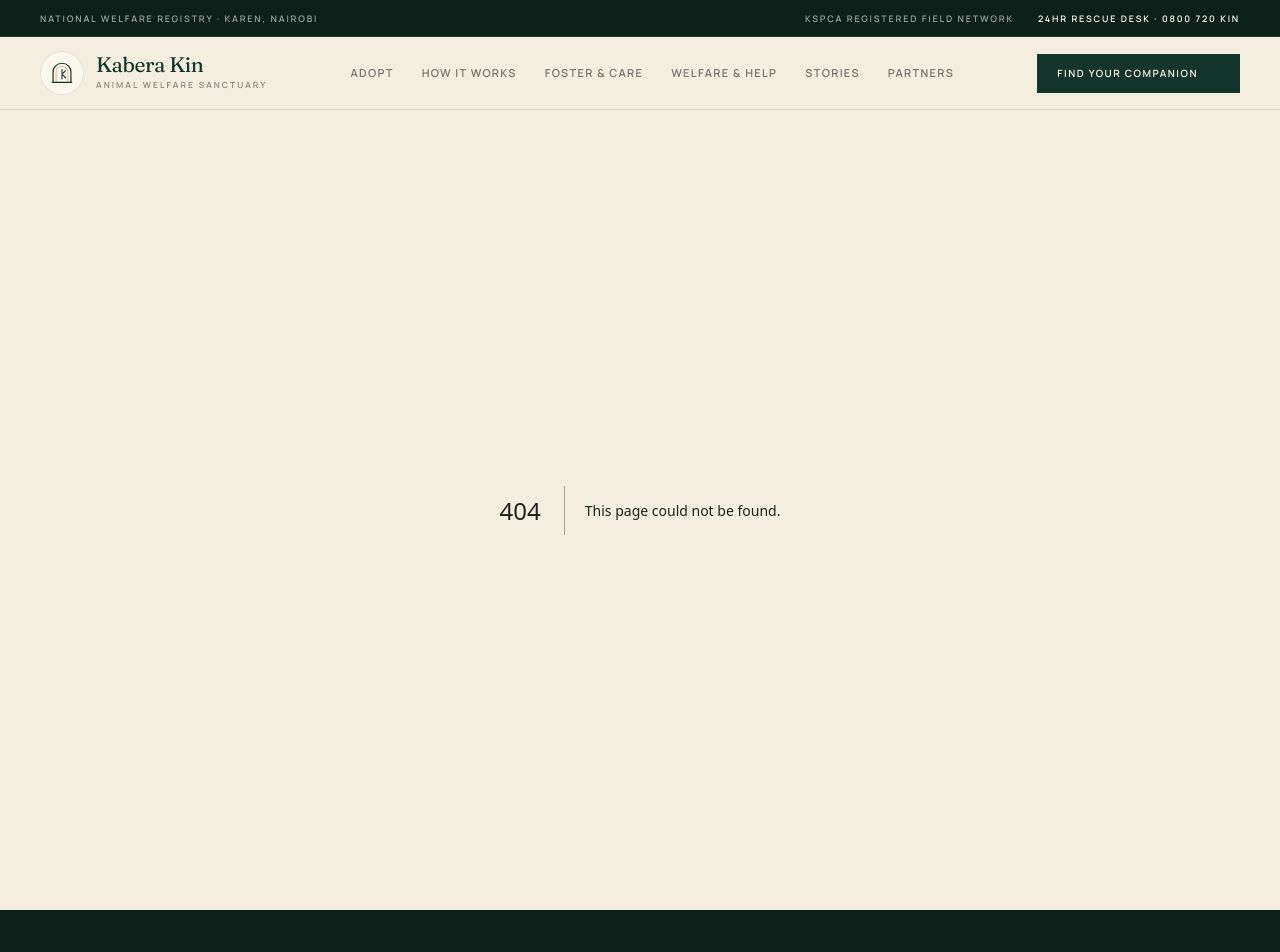
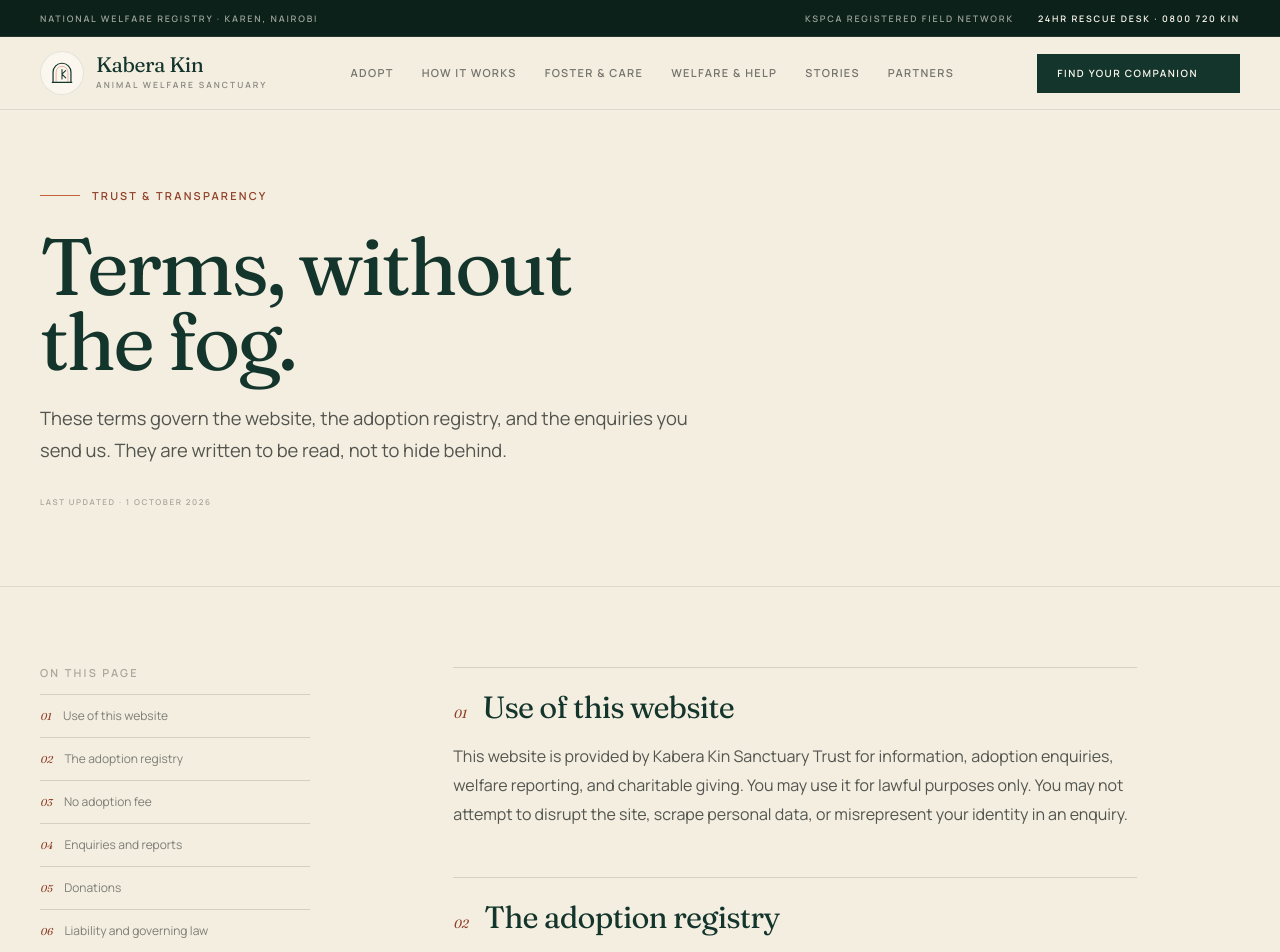
Before and after one commit to jeffkaberagithara-guru/kabera-kin, a Next.js app: page /terms in a window 1280 px wide. Before the commit this address had no page. Shown: the top 952 px of the page. Built offline with nearby package versions, Linux system fonts and the light colour scheme.

Commit message:
feat: add terms of use page

```diff
--- /dev/null
+++ b/src/app/terms/page.tsx
@@ -0,0 +1,65 @@
+import type { Metadata } from "next";
+import { LegalPage } from "@/components/legal-page";
+
+export const metadata: Metadata = {
+  title: "Terms of use",
+  description:
+    "The terms governing use of the Kabera Kin website, adoption registry, and enquiry forms.",
+};
+
+const sections = [
+  {
+    id: "website",
+    title: "Use of this website",
+    paragraphs: [
+      "This website is provided by Kabera Kin Sanctuary Trust for information, adoption enquiries, welfare reporting, and charitable giving. You may use it for lawful purposes only. You may not attempt to disrupt the site, scrape personal data, or misrepresent your identity in an enquiry.",
+    ],
+  },
+  {
+    id: "registry",
+    title: "The adoption registry",
+    paragraphs: [
+      "Every profile is published in good faith and verified by a welfare officer at the time of publication. Medical and behavioural information may change. A profile is an invitation to a conversation, not an offer of placement. Kabera Kin reserves the right to decline any application.",
+    ],
+  },
+  {
+    id: "no-fee",
+    title: "No adoption fee",
+    paragraphs: [
+      "Kabera Kin does not charge a fee for adoption and does not sell animals. Adopters are responsible for routine costs after placement, including food, routine veterinary care, and any insurance they choose. We never make placement conditional on a donation.",
+    ],
+  },
+  {
+    id: "enquiries",
+    title: "Enquiries and reports",
+    paragraphs: [
+      "Submitting an enquiry does not create a contract or guarantee a response beyond our stated service levels. Welfare reports are triaged by urgency. The website form is not monitored continuously; for an animal in immediate danger, call the 24-hour desk on 0800 720 KIN.",
+    ],
+  },
+  {
+    id: "donations",
+    title: "Donations",
+    paragraphs: [
+      "Gifts are received by Kabera Kin Sanctuary Trust and applied to the sanctuary's charitable objects. Restricted gifts to the medical fund are ring-fenced and reported in the annual audited allocation. Donations are non-refundable except in the case of an administrative error; contact us within fourteen days.",
+    ],
+  },
+  {
+    id: "liability",
+    title: "Liability and governing law",
+    paragraphs: [
+      "We take reasonable care to keep information accurate, but the website is provided without warranties of any kind. To the extent permitted by law, Kabera Kin is not liable for indirect or consequential loss arising from use of the site. These terms are governed by the laws of Kenya.",
+    ],
+  },
+];
+
+export default function TermsPage() {
+  return (
+    <LegalPage
+      eyebrow="Trust & transparency"
+      title="Terms, without the fog."
+      intro="These terms govern the website, the adoption registry, and the enquiries you send us. They are written to be read, not to hide behind."
+      updated="1 October 2026"
+      sections={sections}
+    />
+  );
+}
```
